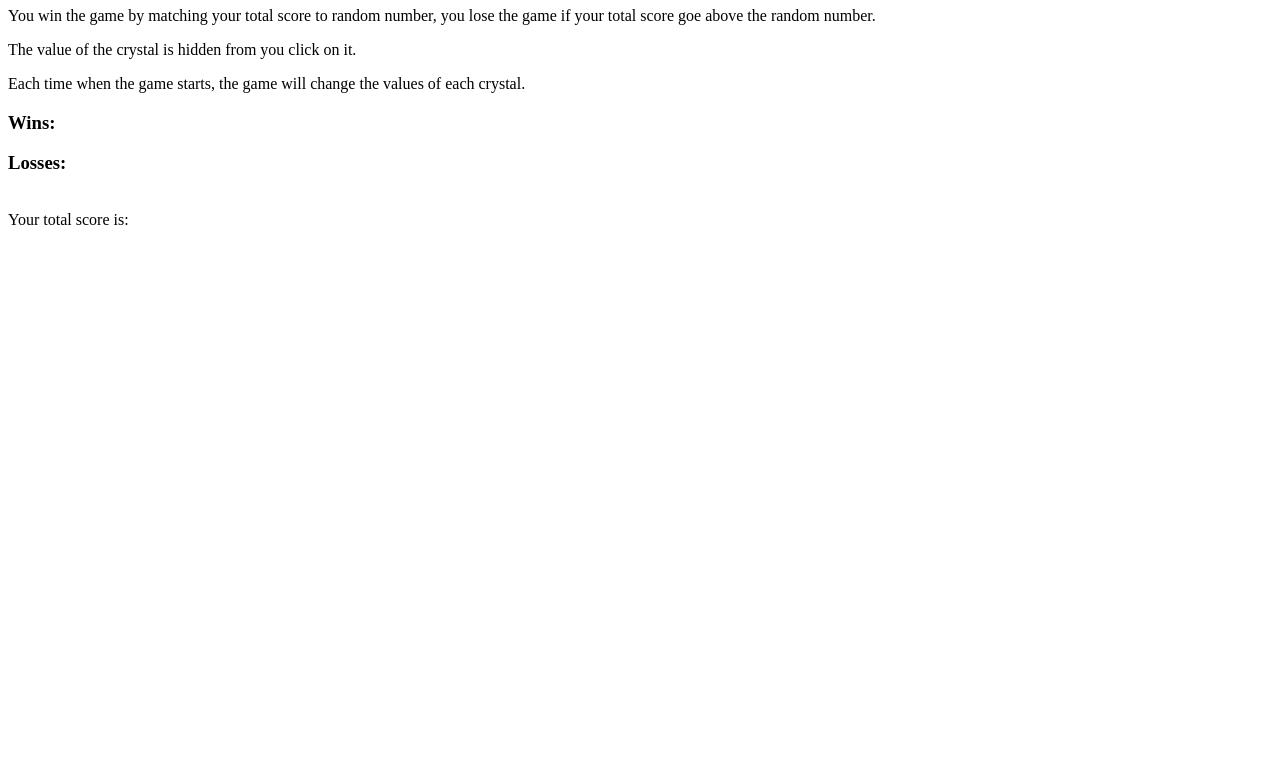
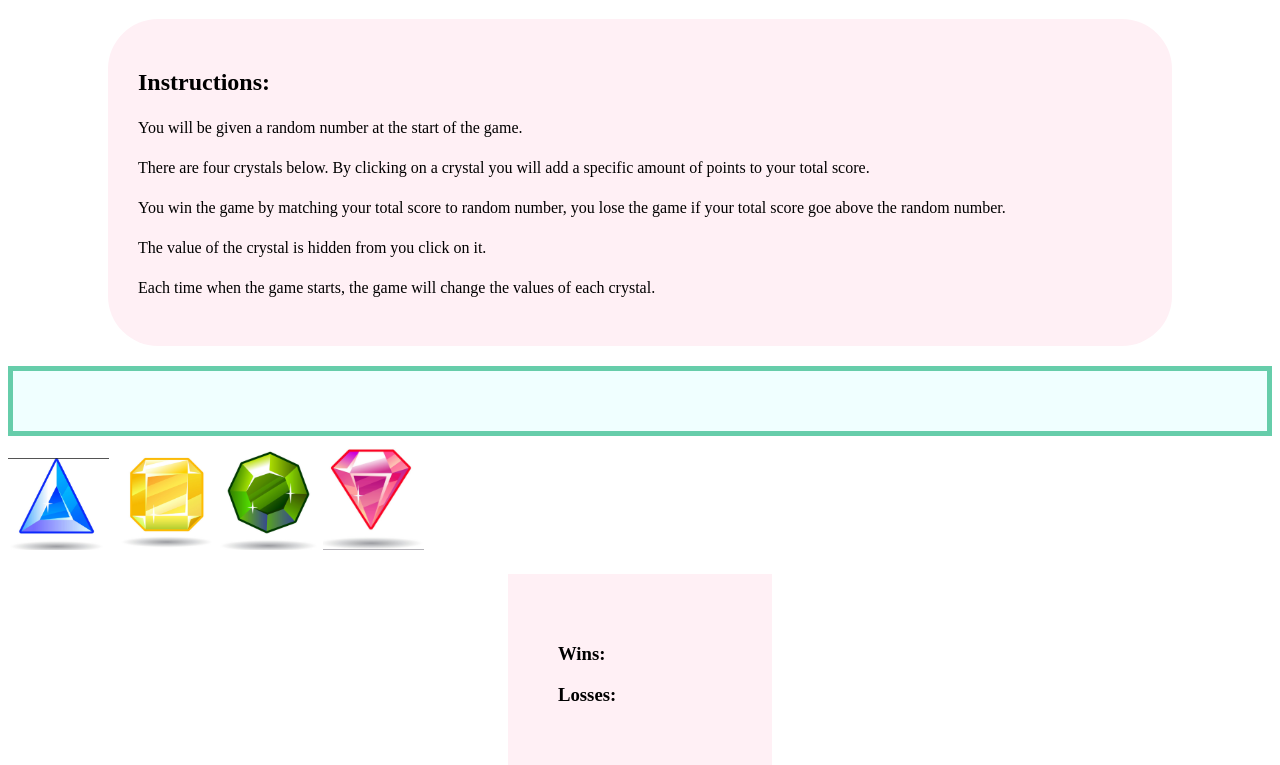
Before and after one commit to chrissythebuilder/unit-4-game, a plain HTML site: page index.html in a window 1280 px wide. Shown: the part 141-906 px from the top of the page. Before the commit the page ends 800 px from the top, so only its background shows below. Drawn offline with Linux system fonts and the light colour scheme.

Commit message:
html restructured

```diff
--- a/assets/css/style.css
+++ b/assets/css/style.css
@@ -0,0 +1,56 @@
+h1 {
+    text-align: center;
+    padding: 40px;
+}
+
+#instructions {
+    padding: 30px;
+    background-color: lavenderblush;
+    /* border: 5px solid salmon; */
+    border-radius: 50px;
+    margin: 20px 100px;
+}
+
+#instructions p {
+    line-height: 1.5em;
+    text-align: justify;
+}
+
+h2 {
+    font-weight: 700px;
+}
+
+#board {
+    background-color: lavenderblush;
+    padding: 50px;
+    margin: 20px 500px;
+}
+
+#randNumber {
+    padding: 30px;
+    background-color: azure;
+    text-align: center;
+    border: 5px solid mediumaquamarine;
+}
+
+/* #board {
+    background-color: antiquewhite;
+    height: 100px;
+    width: 200px;
+    border: 5px solid burlywood;
+    padding: 20px;
+}
+
+#randNumber {
+    padding: 40px;
+    background-color: antiquewhite;
+    width: 200px;
+    height: 150px;
+    border-radius: 125px;
+    margin-left: 100px;
+} */
+
+#gems img {
+    height: 8%;
+    width: 8%;
+}
--- a/index.html
+++ b/index.html
@@ -4,11 +4,16 @@
     <meta charset="UTF-8">
     <meta name="viewport" content="width=device-width, initial-scale=1.0">
     <meta http-equiv="X-UA-Compatible" content="ie=edge">
+    <link href="assets/css/reset.css" rel="stylesheet">
+    <link href="assets/css/style.css" rel="stylesheet">
+    <link rel="stylesheet" href="https://maxcdn.bootstrapcdn.com/font-awesome/4.7.0/css/font-awesome.min.css">
+    <script src="assets/javascript/game.js"></script>
     <title>Crystals Collector!</title>
 </head>
 <body>
     <h1> Crystals Collector! </h1>
     <div id = "instructions">
+        <h2> Instructions: </h2>
         <p> You will be given a random number at the start of the game.</p>
         <p> There are four crystals below. By clicking on a crystal you will add a specific amount of points to your total score. </p>
         <p> You win the game by matching your total score to random number, you lose the game if your total score goe above the random number.</p>
@@ -17,16 +22,17 @@
     </div>
 
     <div id = "randNumber"></div>
+
+    <div id = "gems">
+        <img src= "assets/images/crystal1.png">
+        <img src= "assets/images/crystal2.png">
+        <img src= "assets/images/crystal3.png">
+        <img src= "assets/images/crystal4.png">
+    </div>
+
     <div id = "board">
         <h3> Wins: <span id = "wins"> </span> </h3>
         <h3> Losses: <span id = "loss"> </span> </h3>
-    </div>
-
-    <div id = "gems">
-        <img src= "">
-        <img src= "">
-        <img src= "">
-        <img src= "">
     </div>
 
     <div id = "total"> Your total score is: </div>
```
Also changed, not shown: assets/images/crystal1.png (added), assets/images/crystal2.png (added), assets/images/crystal3.png (added), assets/images/crystal4.png (added), 2 other files.
